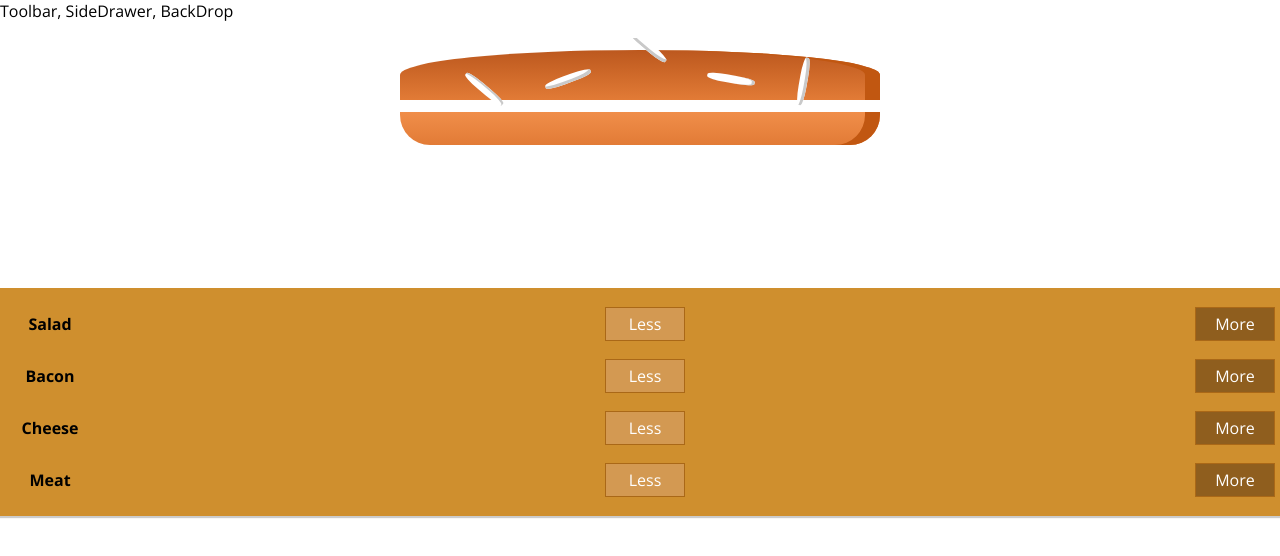
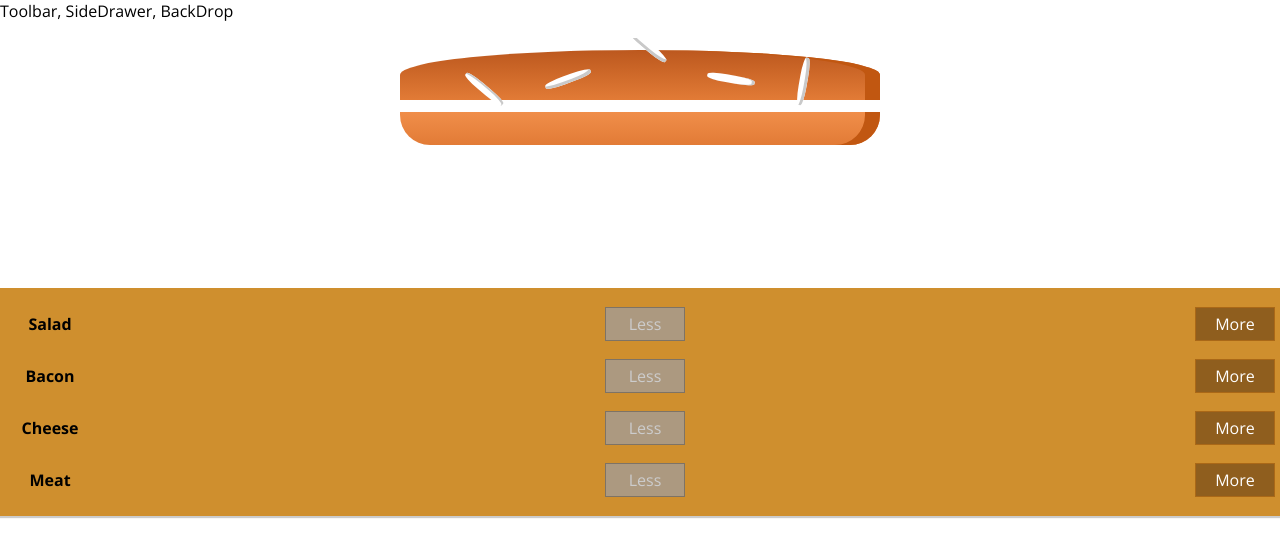
Before and after one commit to shindesharad71/Burger-Builder-With-React, a React (Create React App) app: page / in a window 1280 px wide. Shown: the top 556 px of the page. Built offline with nearby package versions, Linux system fonts and the light colour scheme.

Commit message:
Added: Disalbe Controls

```diff
--- a/src/components/Burger/BuildControls/BuildControl/BuildControl.js
+++ b/src/components/Burger/BuildControls/BuildControl/BuildControl.js
@@ -2,11 +2,15 @@ import React from 'react';
 import classes from './BuildControl.module.scss';
 
 const buildControl = (props) => (
-    <div className={classes.BuildControl}>
-        <div className={classes.Label}>{props.label}</div>
-        <button className={classes.Less} onClick={props.removed}>Less</button>
-        <button className={classes.More} onClick={props.added}>More</button>
-    </div>
+	<div className={classes.BuildControl}>
+		<div className={classes.Label}>{props.label}</div>
+		<button className={classes.Less} onClick={props.removed} disabled={props.disabled}>
+			Less
+		</button>
+		<button className={classes.More} onClick={props.added}>
+			More
+		</button>
+	</div>
 );
 
 export default buildControl;
--- a/src/components/Burger/BuildControls/BuildControls.js
+++ b/src/components/Burger/BuildControls/BuildControls.js
@@ -17,6 +17,7 @@ const buildControls = (props) => (
 				label={ctrl.label}
 				added={() => props.ingredientAdded(ctrl.type)}
                 removed={() => props.ingredientRemoved(ctrl.type)}
+                disabled={props.disabled[ctrl.type]}
 			/>
 		))}
 	</div>
--- a/src/containers/BurgerBuilder/BurgerBuilder.js
+++ b/src/containers/BurgerBuilder/BurgerBuilder.js
@@ -38,7 +38,12 @@ class BurgerBuilder extends Component {
 	};
 
 	removeIngredientHandler = (type) => {
-		const oldCount = this.state.ingredients[type];
+        const oldCount = this.state.ingredients[type];
+
+        if(oldCount <= 0) {
+            return;
+        }
+
 		const updatedCount = oldCount - 1;
 		const updatedIngredients = {
 			...this.state.ingredients,
@@ -54,12 +59,20 @@ class BurgerBuilder extends Component {
 	};
 
 	render() {
+
+        const disabledInfo = {...this.state.ingredients};
+
+        for (let key in disabledInfo) {
+            disabledInfo[key] = disabledInfo[key] <= 0;
+        }
+
 		return (
 			<Aux>
 				<Burger ingredients={this.state.ingredients} />
 				<BuildControls
 					ingredientAdded={this.addIngredientHandler}
-					ingredientRemoved={this.removeIngredientHandler}
+                    ingredientRemoved={this.removeIngredientHandler}
+                    disabled={disabledInfo}
 				/>
 			</Aux>
 		);
```
